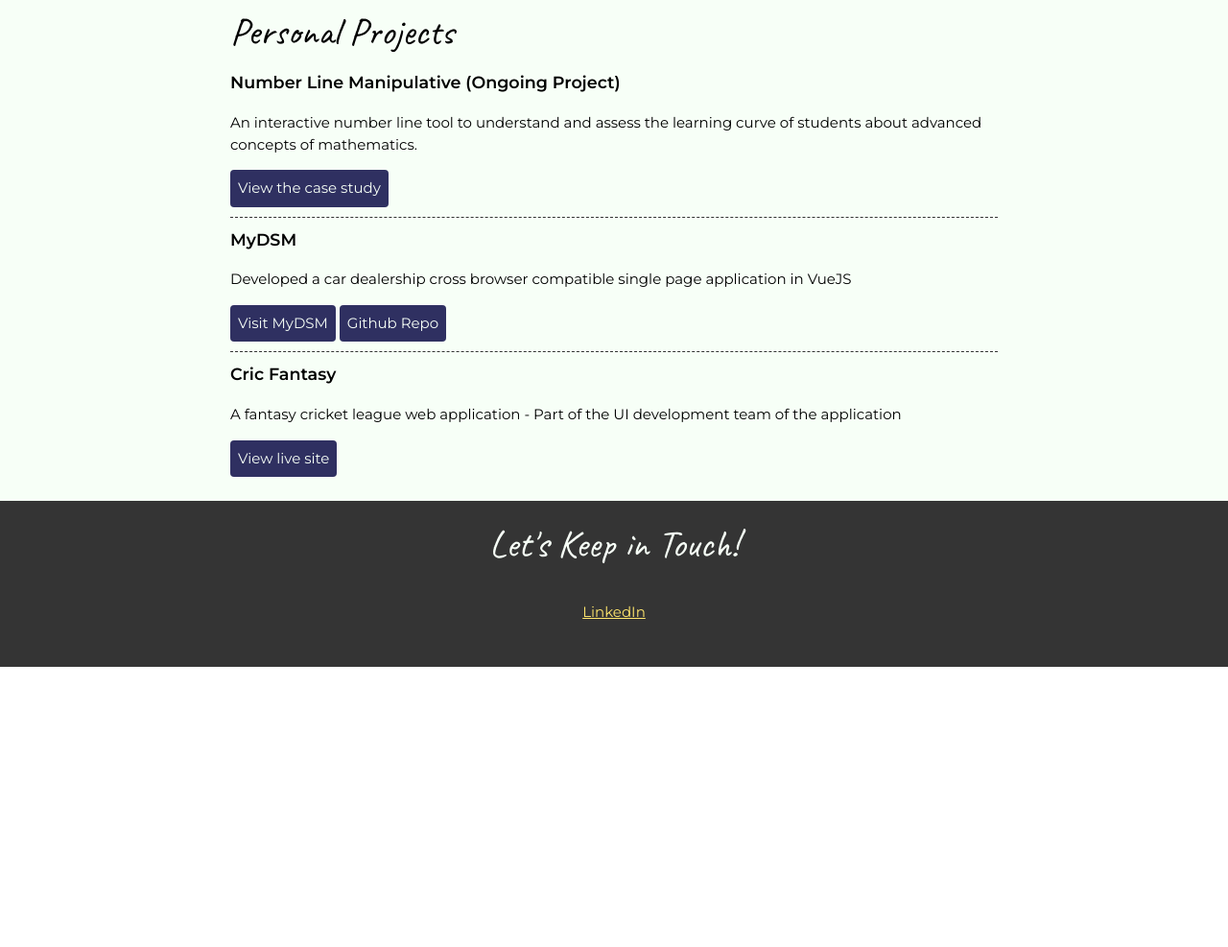
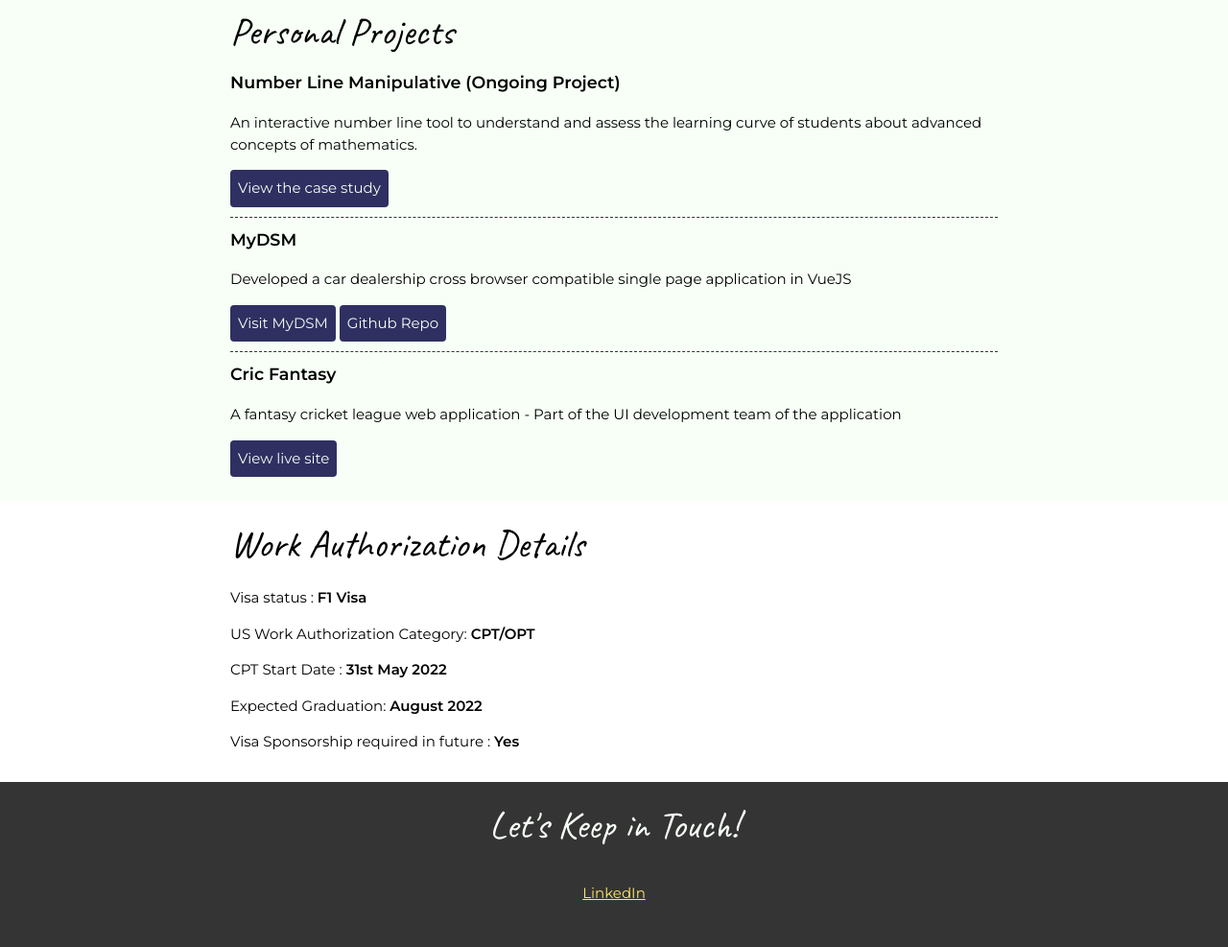
Before and after one commit to heena-begum/heena-begum.github.io, a plain HTML site: page index.html in a window 1280 px wide. Shown: the part 2547-3534 px from the top of the page at 96% size. Before the commit the page ends 3242 px from the top, so only its background shows below. Drawn offline with Linux system fonts and the light colour scheme.

Commit message:
Added Work AUth section

```diff
--- a/index.html
+++ b/index.html
@@ -163,6 +163,18 @@ Possesses diverse experience in conducting trend-based research and rendering cr
           </section>
         </div>
       </section>
+      <section class="workAuth">
+        <div class="content-wrap">
+          <h2>Work Authorization Details</h2>
+          <!-- Project 1 -->
+          <section class="project-item">
+            <p>Visa status : <b>F1 Visa</b></p>
+			<p>US Work Authorization Category: <b>CPT/OPT</b></p>
+			<p>CPT Start Date : <b>31st May 2022</b></p>
+			<p> Expected Graduation: <b>August 2022</b></p>
+			<p>Visa Sponsorship required in future : <b>Yes</b></p>
+          </section>
+      </section>
 
 
       <!-- *****************  CONTACT INFO / SOCIAL MEDIA  ***************** -->
```
